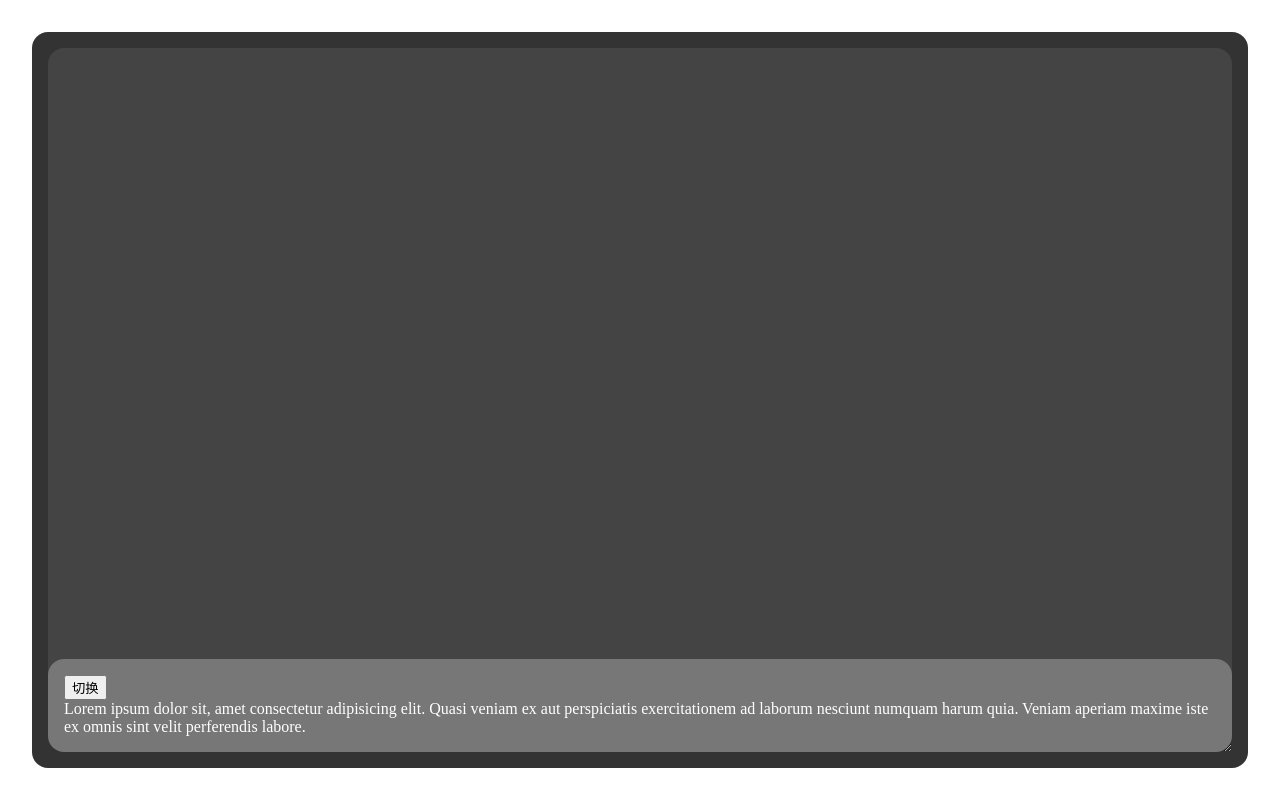
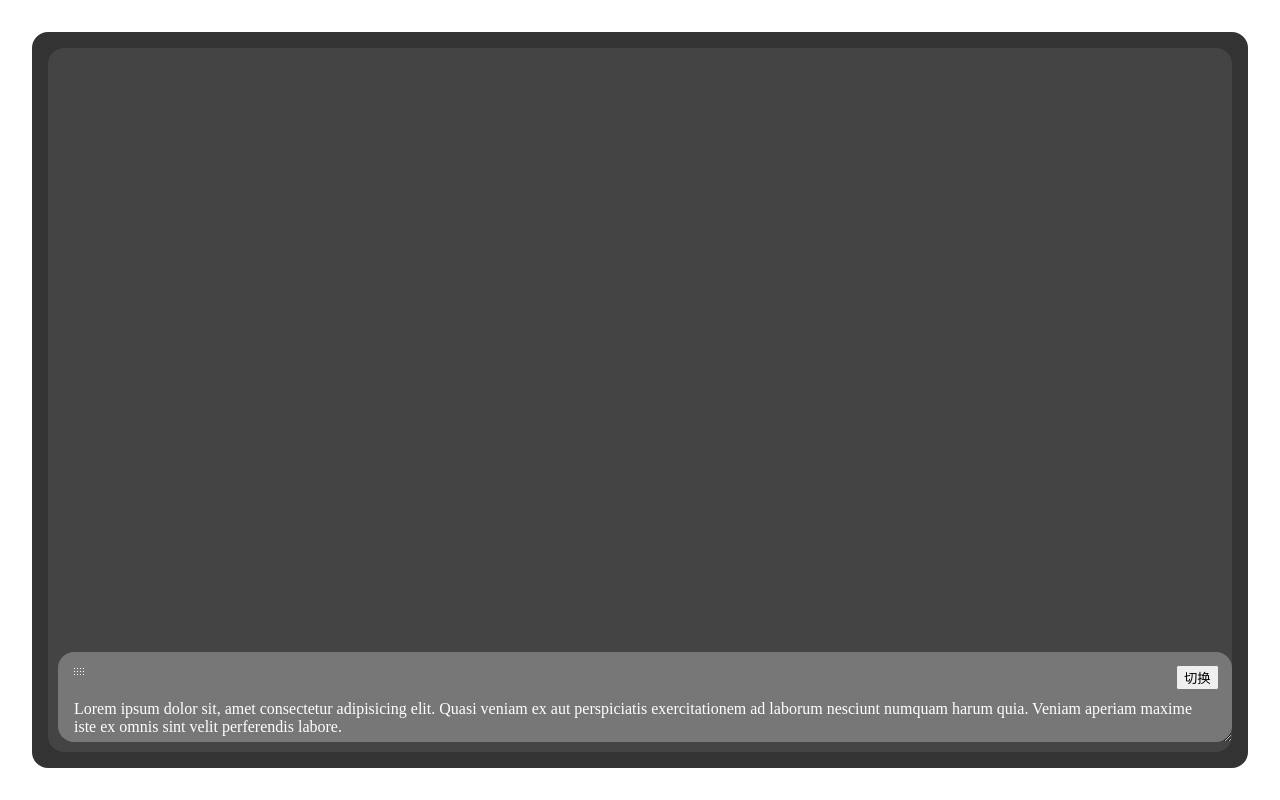
Before and after one commit to Dreamer-Paul/Code-Snippets, a plain HTML site: page 2022-09-08 静态拖拽轮换面板/index.html in a window 1280 px wide. Both pictures are taken after a click on the button "切换". Drawn offline with Linux system fonts and the light colour scheme.

Commit message:
Fix: Draggable Static Panel
限制面板移动的位置一定要在视图区域内，部分样式美化

```diff
--- a/2022-09-08 静态拖拽轮换面板/index.html
+++ b/2022-09-08 静态拖拽轮换面板/index.html
@@ -13,7 +13,9 @@
         <div class="secondly-content">
             <div class="float-box">
                 <button>切换</button>
-                <p>Lorem ipsum dolor sit, amet consectetur adipisicing elit. Quasi veniam ex aut perspiciatis exercitationem ad laborum nesciunt numquam harum quia. Veniam aperiam maxime iste ex omnis sint velit perferendis labore.</p>
+                <div class="box-content">
+                    <p>Lorem ipsum dolor sit, amet consectetur adipisicing elit. Quasi veniam ex aut perspiciatis exercitationem ad laborum nesciunt numquam harum quia. Veniam aperiam maxime iste ex omnis sint velit perferendis labore.</p>
+                </div>
                 <span class="resize-control"></span>
             </div>
         </div>
@@ -33,22 +35,33 @@
             y: -1
         };
 
-        const staticToFixed = () => {
+        const staticToFixed = (offset = {}) => {
+            offset = {
+                x: 0,
+                y: 0,
+                width: 0,
+                height: 0,
+                ...offset
+            };
+
             state.moved = true;
 
             obj.box.style.top = 0;
             obj.box.style.left = 0;
 
-            const x = obj.box.offsetLeft;
-            const y = obj.box.offsetTop;
+            const x = obj.box.offsetLeft + offset.x;
+            const y = obj.box.offsetTop + offset.y;
 
             obj.box.style.transform = `translate(${x}px, ${y}px)`;
 
             translate.x = x;
             translate.y = y;
 
-            obj.box.style.width = `${obj.box.clientWidth}px`;
-            obj.box.style.height = `${obj.box.clientHeight}px`;
+            const w = obj.box.clientWidth + offset.width;
+            const h = obj.box.clientHeight + offset.height;
+
+            obj.box.style.width = `${w}px`;
+            obj.box.style.height = `${h}px`;
 
             obj.box.style.position = "fixed";
         }
@@ -68,9 +81,13 @@
 
             if (state.moved) {
                 fixedToStatic();
+
+                obj.box.parentElement.classList.remove("floated");
             }
             else {
-                staticToFixed();
+                staticToFixed({ x: 10, height: -10, width: -10 });
+
+                obj.box.parentElement.classList.add("floated");
             }
         }
 
@@ -87,8 +104,25 @@
 
             const parentMove = (ev) => {
                 // 移动的时候拿到的坐标是鼠标的（较大）减去按下前鼠标距离元素 xy 的距离
-                const x = ev.clientX - location.x;
-                const y = ev.clientY - location.y;
+                let x = ev.clientX - location.x;
+                let y = ev.clientY - location.y;
+
+                if (x <= 0) {
+                    x = 0;
+                }
+                if (y <= 0) {
+                    y = 0;
+                }
+
+                const maxX = window.innerWidth - obj.box.clientWidth;
+                const maxY = window.innerHeight - obj.box.clientHeight;
+
+                if (x >= maxX) {
+                    x = maxX;
+                }
+                if (y >= maxY) {
+                    y = maxY;
+                }
 
                 translate.x = x;
                 translate.y = y;
@@ -110,6 +144,7 @@
                 document.addEventListener("mouseup", parentUp);
             }
         }
+
         init();
     </script>
 </body>
--- a/2022-09-08 静态拖拽轮换面板/styles.css
+++ b/2022-09-08 静态拖拽轮换面板/styles.css
@@ -25,20 +25,44 @@ body{
     flex: 1;
     border-radius: 1em;
     background-color: #444;
-    margin-bottom: 1em;
 }
 
 .secondly-content{
     flex: 0 1;
+    margin-top: 1em;
+}
+.secondly-content.floated{
+    margin-top: 0;
 }
 
 .float-box{
     resize: both;
     overflow: auto;
     padding: 1em;
+    padding-top: 3em;
     position: relative;
     border-radius: 1em;
     background-color: #777;
+}
+
+.float-box::before{
+    content: "";
+    width: 1px;
+    height: 1px;
+    top: 1em;
+    left: 1em;
+    display: flex;
+    position: absolute;
+    background-color: currentColor;
+    box-shadow: 3px 0 currentColor, 6px 0 currentColor, 9px 0 currentColor,
+        0 3px currentColor, 3px 3px currentColor, 6px 3px currentColor, 9px 3px currentColor,
+        0 6px currentColor, 3px 6px currentColor, 6px 6px currentColor, 9px 6px currentColor;
+}
+
+.float-box button{
+    top: 1em;
+    right: 1em;
+    position: absolute;
 }
 
 .resize-control{
```
